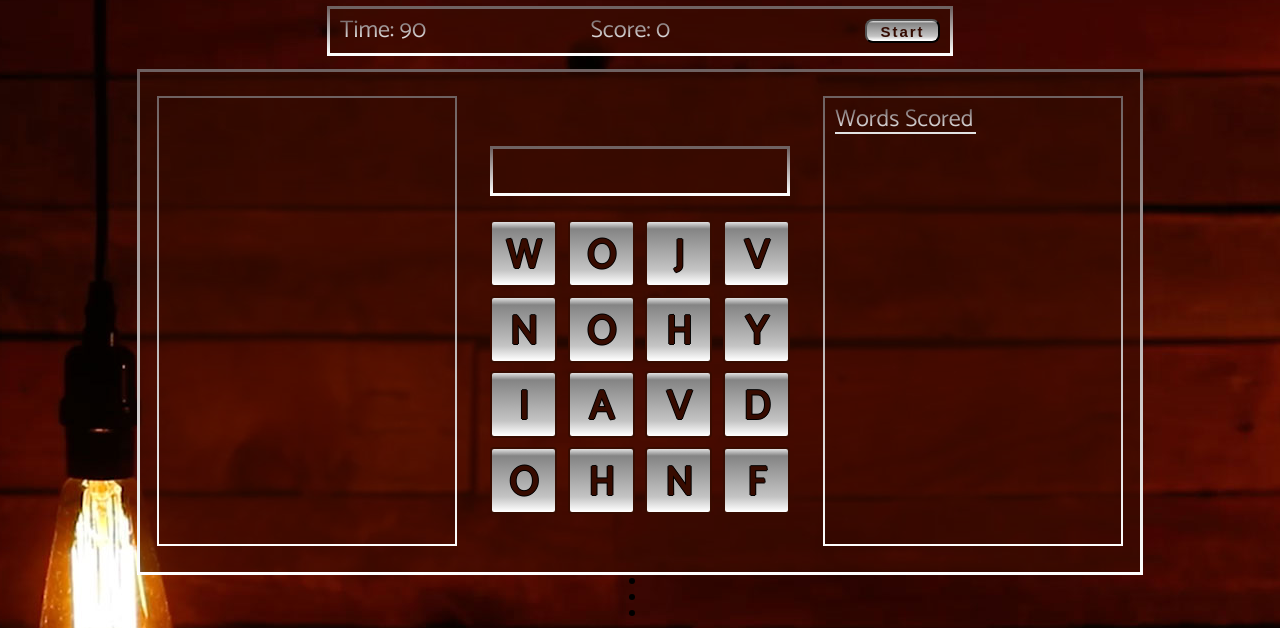
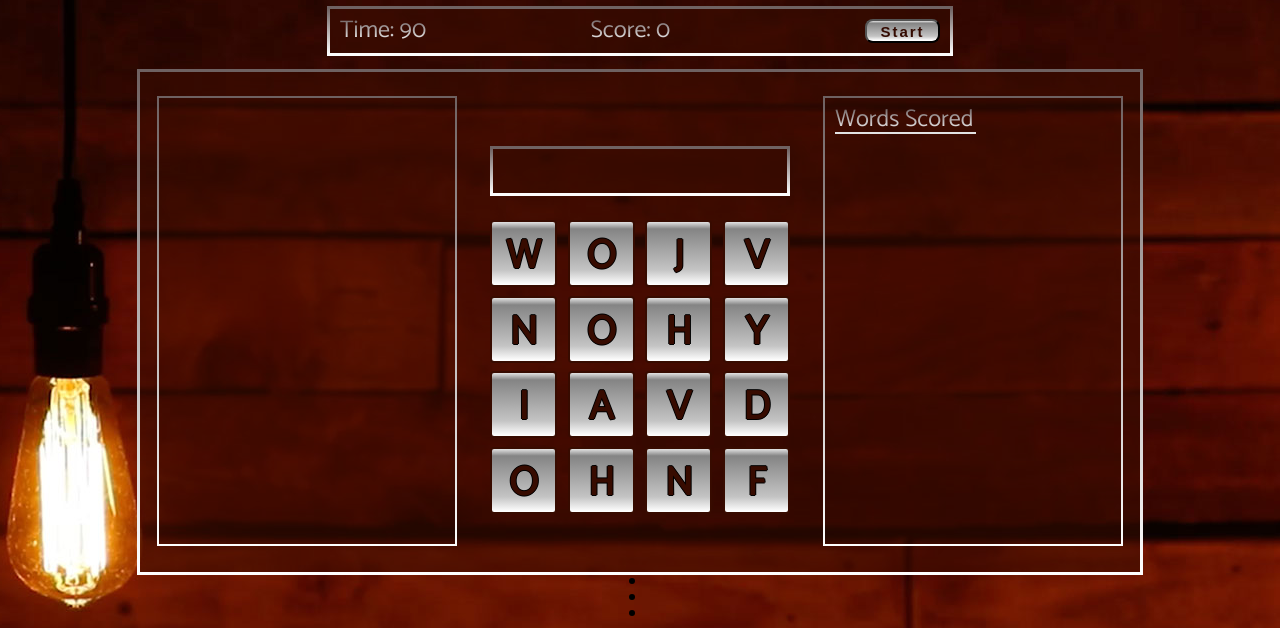
Before and after one commit to as228512/Flabbergast, a website built with webpack: page index.html in a window 1280 px wide. Shown: the part 195-823 px from the top of the page. Built offline with nearby package versions, Linux system fonts and the light colour scheme.

Commit message:
minor css edit

```diff
--- a/styling/index.css
+++ b/styling/index.css
@@ -5,8 +5,8 @@ html {
 }
 
 body {
-  background-position-y: -130px;
-  background-position-x: -22px;
+  background-position-y: -232px;
+  background-position-x: -54px;
   background-image: url("./static_images/background.jpg");
   background-repeat: no-repeat;
   align-items: center;
```
